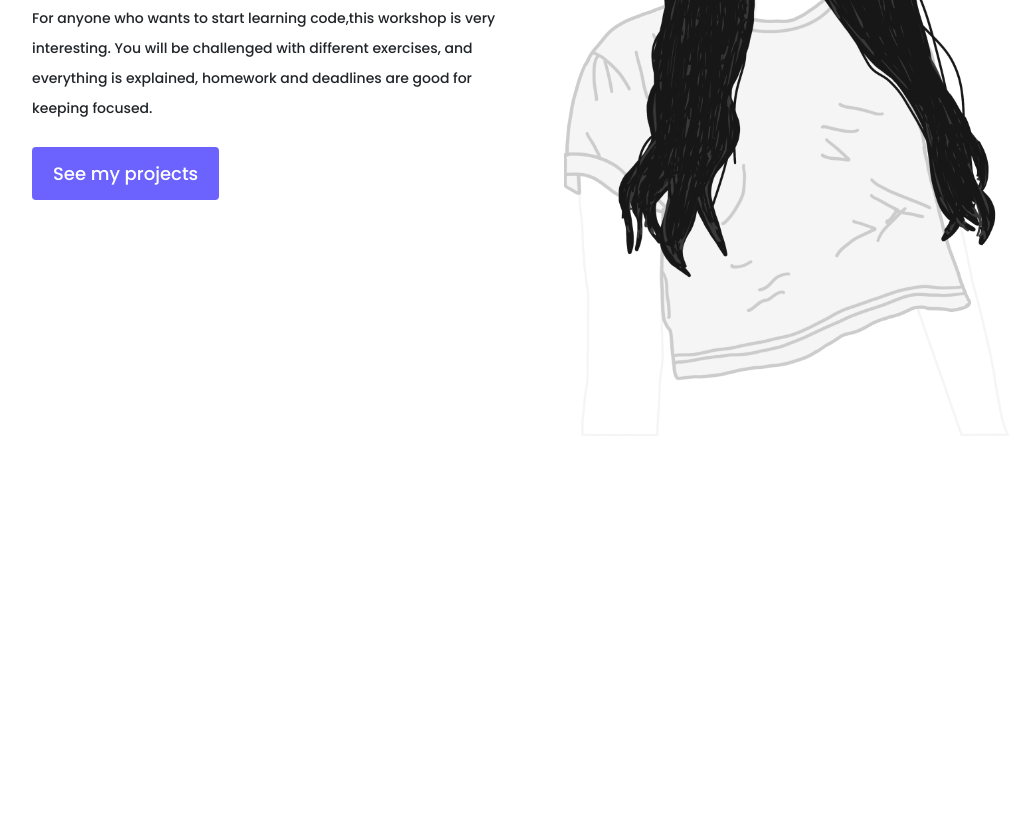
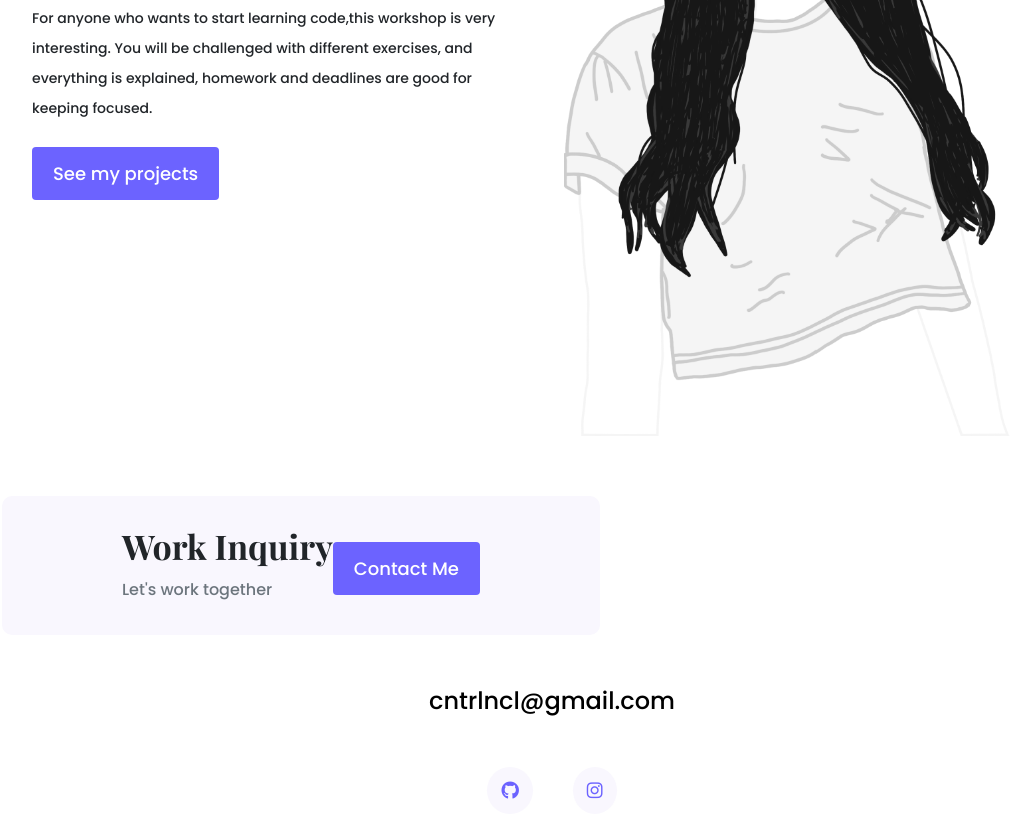
Before and after one commit to nicolemichel/shecodes-portfolio-project-follow-through, a plain HTML site: page about.html in a window 1280 px wide. Shown: the part 539-1377 px from the top of the page, without its empty margins (88-1115 px from the left). Before the commit the page ends 1135 px from the top, so only its background shows below. Drawn offline with nearby package versions, Linux system fonts and the light colour scheme.

Commit message:
added footer

```diff
--- a/about.html
+++ b/about.html
@@ -91,6 +91,32 @@
           />
         </div>
       </div>
+            <footer>
+        <div
+          class="contact-box d-flex justify-content-between mb-5 d-none d-md-inline-flex"
+        >
+          <div>
+            <h4>Work Inquiry</h4>
+            <p class="text-muted">Let's work together</p>
+          </div>
+          <div>
+            <a href="" class="btn btn-branding mt-3">Contact Me</a>
+          </div>
+        </div>
+        <div class="d-flex justify-content-center mb-5">
+          <a href="mailto:cntrlncl@gmail.com" class="email-link"
+            >cntrlncl@gmail.com</a
+          >
+        </div>
+        <div class="social-links d-flex justify-content-center">
+          <a href="https://github.com/nicolemichel" target="_blank"
+            ><i class="fab fa-github"></i
+          ></a>
+          <a href="https://www.instagram.com/cntrlncl/" target="_blank">
+            <i class="fab fa-instagram"></i
+          ></a>
+        </div>
+      </footer>
     </div>
   </body>
 </html>
--- a/styles/portfolio.css
+++ b/styles/portfolio.css
@@ -26,6 +26,10 @@ h1 {
 
 h2 {
   font-size: 62px;
+}
+
+h4 {
+  font-size: 34px;
 }
 
 p {
@@ -128,8 +132,49 @@ nav a {
   transition: all 100ms ease-in-out;
 }
 
-nav a:hover , nav li.active a {
+nav a:hover,
+nav li.active a {
   color: var(--branding-color);
+}
+
+footer {
+  margin: 60px 0;
+}
+
+footer .contact-box {
+  background: var(--secondary-color);
+  padding: 30px 120px;
+  border-radius: 10px;
+}
+
+footer .contact-box p {
+  margin: 0;
+}
+
+footer .email-link {
+  text-decoration: none;
+  color: #000;
+  font-size: 24px;
+  text-align: center;
+}
+
+footer .email-link:hover {
+  color: var(--branding-color);
+}
+
+footer .social-links a {
+  margin: 0 20px;
+  color: var(--branding-color);
+  background: var(--secondary-color);
+  padding: 10px 14px;
+  font-size: 18px;
+  border-radius: 50%;
+  transition: all 100ms ease-in-out;
+}
+
+footer .social-links a:hover {
+  color: white;
+  background: var(--branding-color);
 }
 
 @media (max-width: 900px) {
@@ -140,6 +185,10 @@ nav a:hover , nav li.active a {
 
   h2 {
     font-size: 44px;
+  }
+
+  h4 {
+    font-size: 18px;
   }
 
   .hero {
@@ -155,6 +204,7 @@ nav a:hover , nav li.active a {
     padding: 0;
     text-align: center;
   }
+
   nav a {
     font-size: 14px;
   }
```
Also changed, not shown: contact.html (+26 -0 lines), index.html (+26 -0 lines), work.html (+26 -0 lines).
